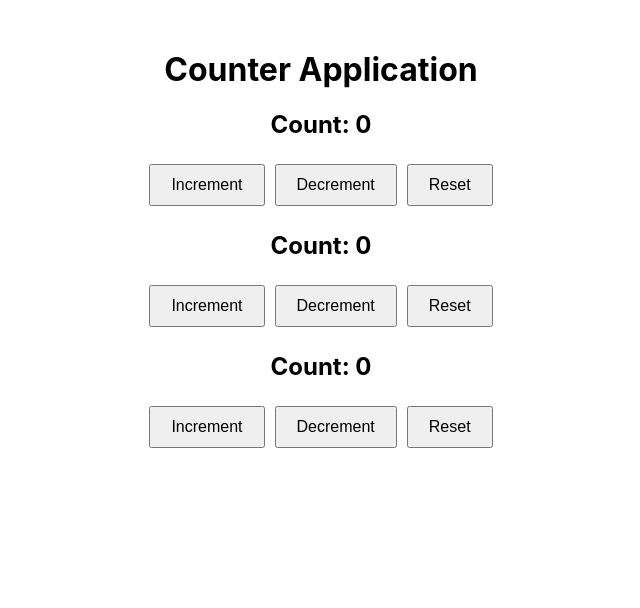
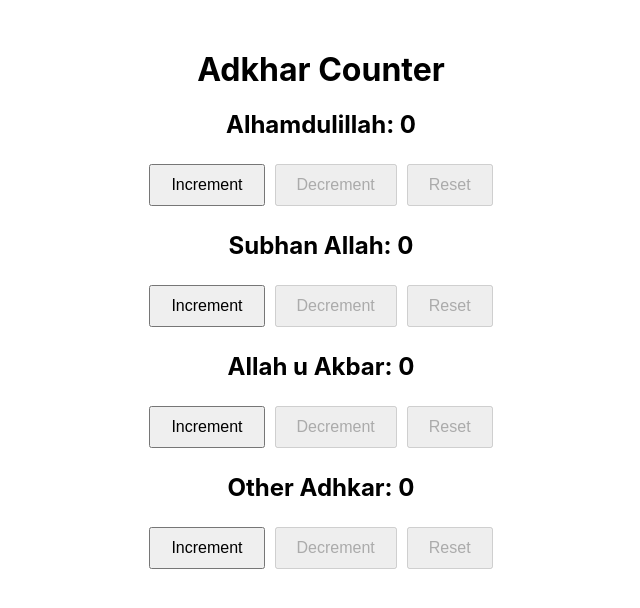
Before and after one commit to younisrajaApplications/counter-app, a React (Create React App) app: page / in a window 1280 px wide. Shown: the top 608 px of the page, without its empty margins (319-959 px from the left). Built offline with nearby package versions, Linux system fonts and the light colour scheme.

Commit message:
Update and finalise counters

```diff
--- a/src/App.js
+++ b/src/App.js
@@ -5,10 +5,11 @@ function App() {
 
   return (
     <div className="App">
-      <h1>Counter Application</h1>
-      <Counter />
-      <Counter />
-      <Counter />
+      <h1>Adkhar Counter</h1>
+      <Counter name={"Alhamdulillah"}/>
+      <Counter name={"Subhan Allah"}/>
+      <Counter name={"Allah u Akbar"}/>
+      <Counter name={"Other Adhkar"}/>
     </div>
   );
 }
--- a/src/Counter.js
+++ b/src/Counter.js
@@ -1,7 +1,7 @@
 import React from "react";
 import { useState } from "react";
 
-function Counter() {
+function Counter({name}) {
 
     const [count, setCount] = useState(0);
 
@@ -15,10 +15,10 @@ function Counter() {
 
     return (
         <div className="Counter">
-            <h2>Count: {count}</h2>
+            <h2>{name}: {count}</h2>
             <button onClick={increment}>Increment</button>
-            <button onClick={decrement}>Decrement</button>
-            <button onClick={reset}>Reset</button>
+            <button onClick={decrement} disabled={count===0}>Decrement</button>
+            <button onClick={reset} disabled={count===0}>Reset</button>
         </div>
     );
 }
```
